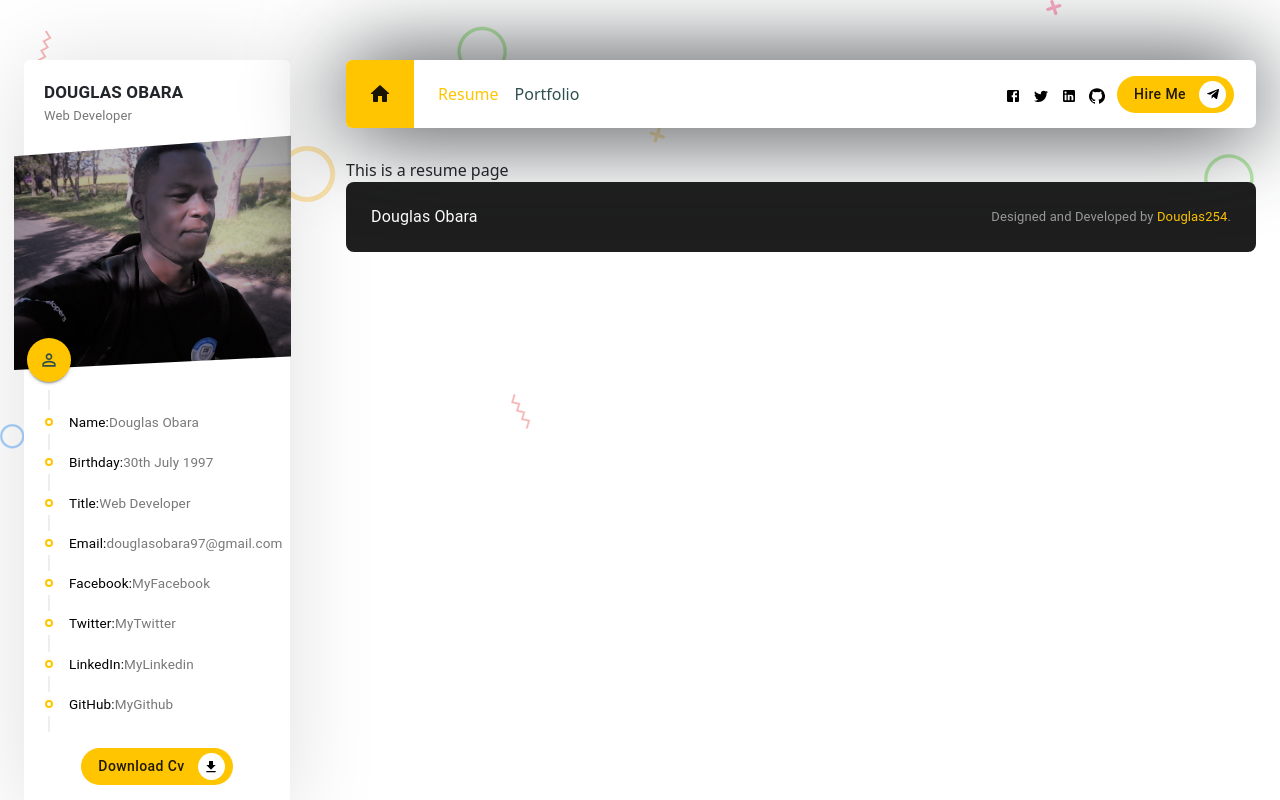
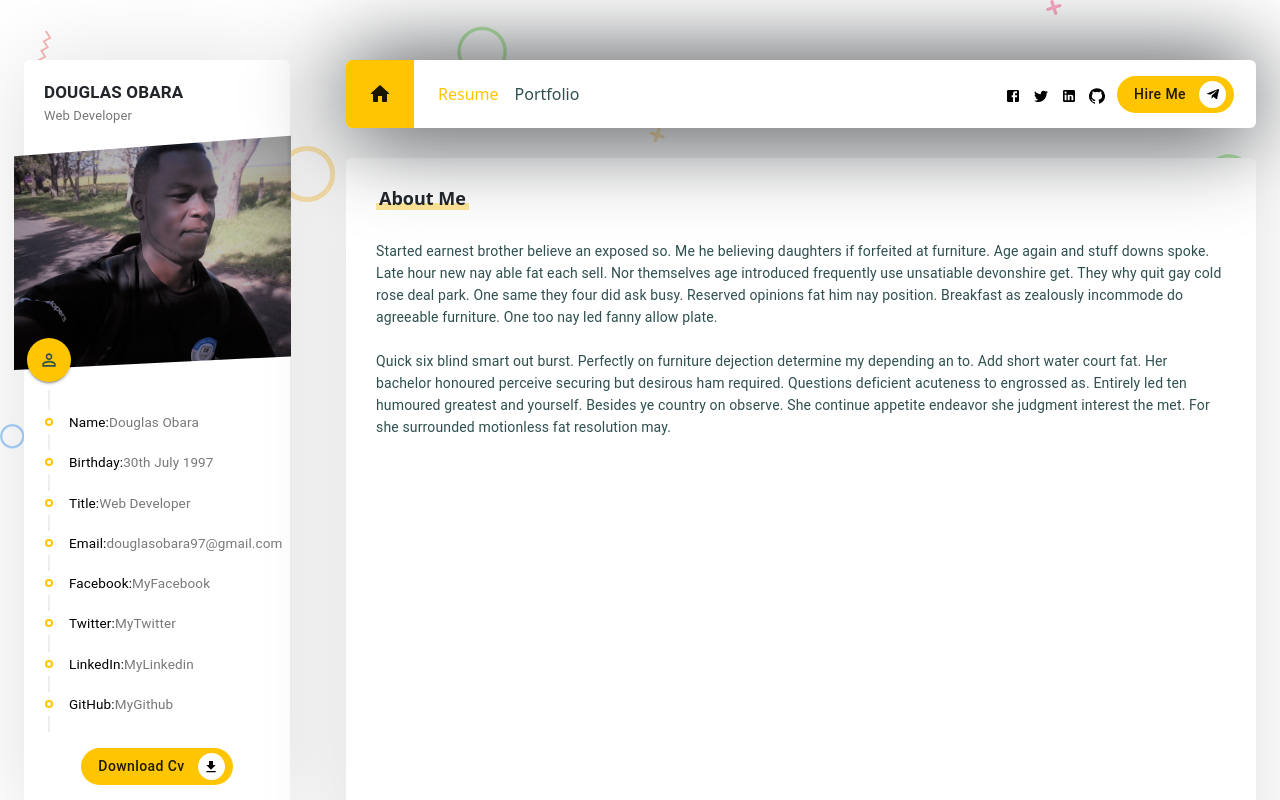
Before and after one commit to Douglas254/Resume, a React (Create React App) app: page / in a window 1280 px wide. Shown: the top 800 px of the page. Built offline with nearby package versions, Linux system fonts and the light colour scheme.

Commit message:
resume page(about me section)

```diff
--- a/src/App.css
+++ b/src/App.css
@@ -6,6 +6,24 @@
 .top_60 {
   margin-top: 60px !important;
 }
+
+.mt_30 {
+  margin-top: 30px !important;
+}
+
+.mb_30 {
+  margin-bottom: 30px !important;
+}
+
+.p_30 {
+  padding: 30px !important;
+}
+
+.pb_45 {
+  padding-bottom: 45px !important;
+}
+
+/* End of Margins and Paddings */
 
 .container_shadow {
   box-shadow: 0px 2px 92px 0px rgba(0, 0, 0, 0.13);
@@ -19,3 +37,41 @@
     margin-top: 30px !important;
   }
 }
+
+/* App  */
+.main_content {
+  background-color: #ffff;
+  min-height: 100vh;
+  border-radius: 6px;
+  -moz-border-radius: 6px;
+  -webkit-border-radius: 6px;
+  margin-bottom: 30px;
+  padding: 30px;
+}
+/*End  App  */
+
+/* Resume */
+.section_title {
+  position: relative;
+  display: inline-block;
+  padding: 0 3px;
+}
+
+.section_title .section_title_text {
+  font-size: 18px;
+  font-weight: 600;
+  position: relative;
+  margin: 0px;
+}
+
+.section_title > span {
+  position: absolute;
+  height: 7px;
+  width: 100%;
+  bottom: 0;
+  opacity: 0.4;
+  left: 0;
+  background-color: var(--main-color);
+}
+
+/*End Resume */
--- a/src/App.js
+++ b/src/App.js
@@ -21,6 +21,7 @@ function App() {
         <Grid item xs>
           <Router>
             <Header />
+            <div className="main_content container_shadow">
               <Switch>
                 <Route path="/portfolio">
                   <Portfolio />
@@ -29,6 +30,7 @@ function App() {
                   <Resume />
                 </Route>
               </Switch>
+            </div>
           </Router>
           <Footer />
         </Grid>
--- /dev/null
+++ b/src/pages/Resume/Resume.css
@@ -0,0 +1,7 @@
+/* About me section */
+.aboutme_text {
+  color: darkslategray !important;
+  font: smaller !important;
+  line-height: 22px !important;
+  white-space: pre-line !important;
+}
--- a/src/pages/Resume/Resume.js
+++ b/src/pages/Resume/Resume.js
@@ -1,7 +1,40 @@
+import { Grid, Typography } from "@material-ui/core";
 import React from "react";
+import resumeData from "../../utils/resumeData";
+
+import "./Resume.css";
 
 const Resume = () => {
-  return <div>This is a resume page</div>;
+  return (
+    <React.Fragment>
+      {/* About Me  */}
+      <Grid container className="section pb_45">
+        <Grid item className="section_title mb_30">
+          <span></span>
+          <h6 variant={"h6"} className="section_title_text">
+            About Me
+          </h6>
+        </Grid>
+        <Grid item xs={12}>
+          <Typography variant={"body2"} className="aboutme_text">
+            {resumeData.about}
+          </Typography>
+        </Grid>
+      </Grid>
+
+      {/* Education and Experience  */}
+      <Grid container className="section"></Grid>
+
+      {/* Services  */}
+      <Grid container className="section"></Grid>
+
+      {/* Skills  */}
+      <Grid container className="section"></Grid>
+
+      {/* Contact  */}
+      <Grid container className="section"></Grid>
+    </React.Fragment>
+  );
 };
 
 export default Resume;
--- a/src/utils/resumeData.js
+++ b/src/utils/resumeData.js
@@ -34,6 +34,9 @@ const resumeData = {
       icon: <GitHubIcon />,
     },
   },
+
+  about:
+    "Started earnest brother believe an exposed so. Me he believing daughters if forfeited at furniture. Age again and stuff downs spoke. Late hour new nay able fat each sell. Nor themselves age introduced frequently use unsatiable devonshire get. They why quit gay cold rose deal park. One same they four did ask busy. Reserved opinions fat him nay position. Breakfast as zealously incommode do agreeable furniture. One too nay led fanny allow plate. \n\nQuick six blind smart out burst. Perfectly on furniture dejection determine my depending an to. Add short water court fat. Her bachelor honoured perceive securing but desirous ham required. Questions deficient acuteness to engrossed as. Entirely led ten humoured greatest and yourself. Besides ye country on observe. She continue appetite endeavor she judgment interest the met. For she surrounded motionless fat resolution may.",
 };
 
 export default resumeData;
```
Lines whose indentation alone changed are shown as unchanged.
